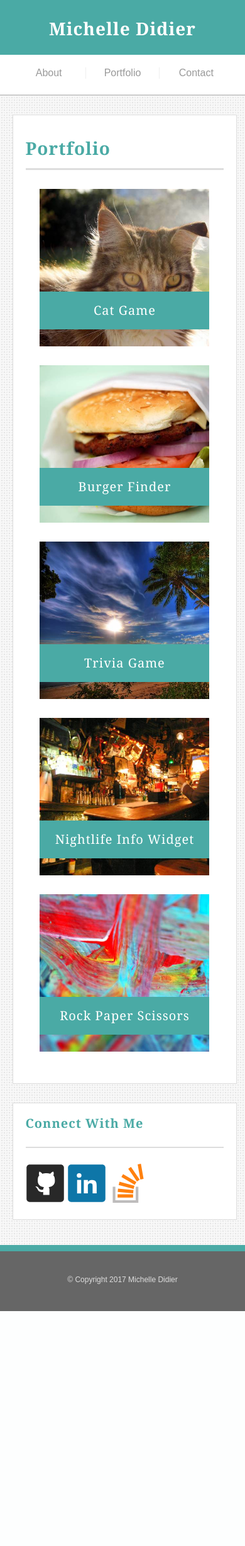
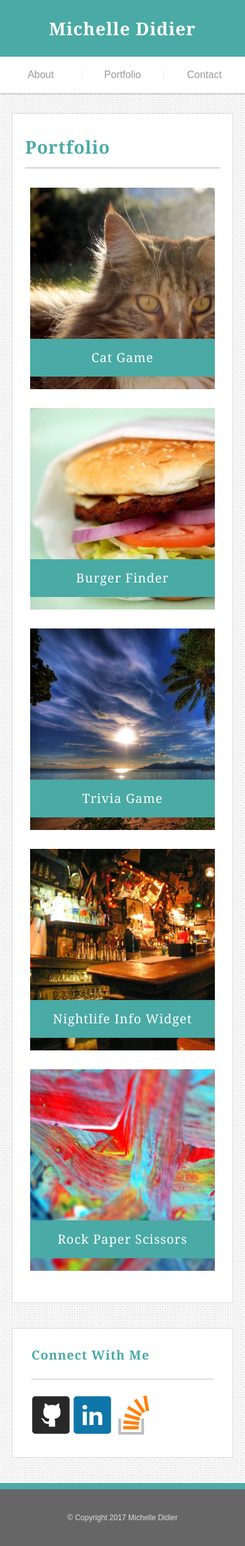
Before and after one commit to meeshyd/Responsive-Portfolio, a PHP site: page /portfolio.html in a window 390 px wide. Shown: the whole page at 63% size. Before the commit the page ends 2082 px from the top, so only its background shows below. Run offline with PHP 8.4, Linux system fonts and the light colour scheme.

Commit message:
final final commit added comments to css and tweaked media queries in style.css

```diff
--- a/assets/css/style.css
+++ b/assets/css/style.css
@@ -12,6 +12,10 @@ body {
 	min-height: 100%;
  	display: flex;
  	flex-direction: column;
+}
+
+* {
+  box-sizing: border-box;
 }
 
 p {
@@ -94,7 +98,7 @@ h2 {
 	padding: 30px;
 	margin: 130px 0 40px 0;
 	width: 100%;
- 	max-width: 560px;
+ 	max-width: 650px;
 	float: left;
 	background-color: #ffffff;
 	border: 1px solid #dddddd;
@@ -121,7 +125,7 @@ h3 {
 .connect {
 	padding: 30px;
  	width: 100%;
- 	max-width: 210px;
+ 	max-width: 270px;
  	float: right;
 	background-color: #ffffff;
 	border: 1px solid #dddddd;
@@ -154,7 +158,7 @@ h4 {
 	font-size: 20px;
 	line-height: 60px;
 	text-align: center;
-	top: 65%;
+	top: 75%;
 	letter-spacing: 1px;
 	font-weight: lighter;
 }
@@ -239,7 +243,7 @@ textarea {
 
 /*FOOTER CSS STARTS HERE*/
 footer {
-	height: 95px;
+	height: 100px;
 	background-color: #666666;
 	color: #dddddd;
 	border-top: 10px solid #4aaaa5;
@@ -265,17 +269,17 @@ footer p {
 	}
 
 	#headContainer {
-		width: 80%;
+		width: 75%;
 		margin: 0 auto;
 	}
 
 	.container {
-		max-width: 70%;
+		max-width: 75%;
 	}
 
 	.content {
 		display: block;
-		width: 45%;
+		width: 55%;
 		overflow:hidden;
 		margin: 130px auto 0 auto;
 	}
@@ -298,7 +302,7 @@ footer p {
 	}
 
 	.connect {
-		max-width: 30%;
+		max-width: 40%;
 		margin: 130px auto 0 auto;
 	}
 }
@@ -308,14 +312,18 @@ footer p {
 /*START CSS FOR MEDIA WIDTH 768PX*/
 @media screen and (max-width: 768px) {
 
-	.container {
-		max-width: 768px;
-		width: 90%
+	#headContainer {
+		width: 95%;
 	}
 
-	.content {
+	.container {
+		max-width: 95%;
+	}
+
+	.content, .connect {
 		float: none;
-		width: 80%;
+		width: 768px;
+		max-width: 100%;
 	}
 
 	.content img {
@@ -323,8 +331,6 @@ footer p {
 	}
 
 	.connect {
-		max-width: 80%;
-		float: none;
 		margin: 40px auto 0 auto;
 	}
 
@@ -332,16 +338,12 @@ footer p {
   		display: inline-block;
 	}
 
-  	nav {
+  	nav, #food, #nightlife {
 		float: right;
 	}
 
 	#cat, #nature, #abstract {
 		float: left;
-	}
-
-	#food, #nightlife {
-		float: right;
 	}
 
 	.portfolioImg {
@@ -352,7 +354,7 @@ footer p {
 
 	#images {
 		margin: 0 auto;
-		width: 90%;
+		width: 100%;
 	}
 
 }
@@ -368,8 +370,19 @@ footer p {
 		height: 150px;
 	}
 
+	#headContainer, h1, nav, nav a {
+		max-width: 640px;
+		width: 100%;
+	}
+
+	.content, .connect {
+		float: none;
+		width: 640px;
+		max-width: 95%;
+	}
+
+
 	h1 {
-		width: 100%;
 		height: 85%;
 		line-height: 80px;
 		left: 0;
@@ -382,7 +395,6 @@ footer p {
 
   	nav {
 		float: none;
-		width: 90%;
 		margin: 0 auto;
 		background-color: white;
 		display: flex;
@@ -390,44 +402,30 @@ footer p {
 	}
 
 	nav a {
-		width: 90%;
 		text-align: center;
 		margin: 20px auto 0 auto;
 		position: relative;
 		padding: 0;
 	}
 
-	#headContainer {
-		width: 100%;
-		height: 90px;
-	}
-
 	.content {
 		padding: 20px;
 		margin: 0 auto 30px auto;
-		width: 90%;
+	}
+
+	#cat, #food, #nature, #nightlife, #abstract, .content img {
+		float: none;
 	}
 
 	.content img {
-		width: 100%;
-		float: none;
-		display: block;
+		width: auto;
+		height: 300px;
 		margin: 0 auto 15px auto;
-	}
-
-	.connect {
-		padding: 20px;
-		margin: 0 auto;
-		max-width: 90%;
-	}
-
-	#cat, #food, #nature, #nightlife, #abstract {
-		float: none;
 	}
 
 	.portfolioImg {
 		width: 95%;
-    	height: 250px;
+    	height: 320px;
 	}
 }
 /*END CSS FOR MEDIA WIDTH 640PX*/
```
